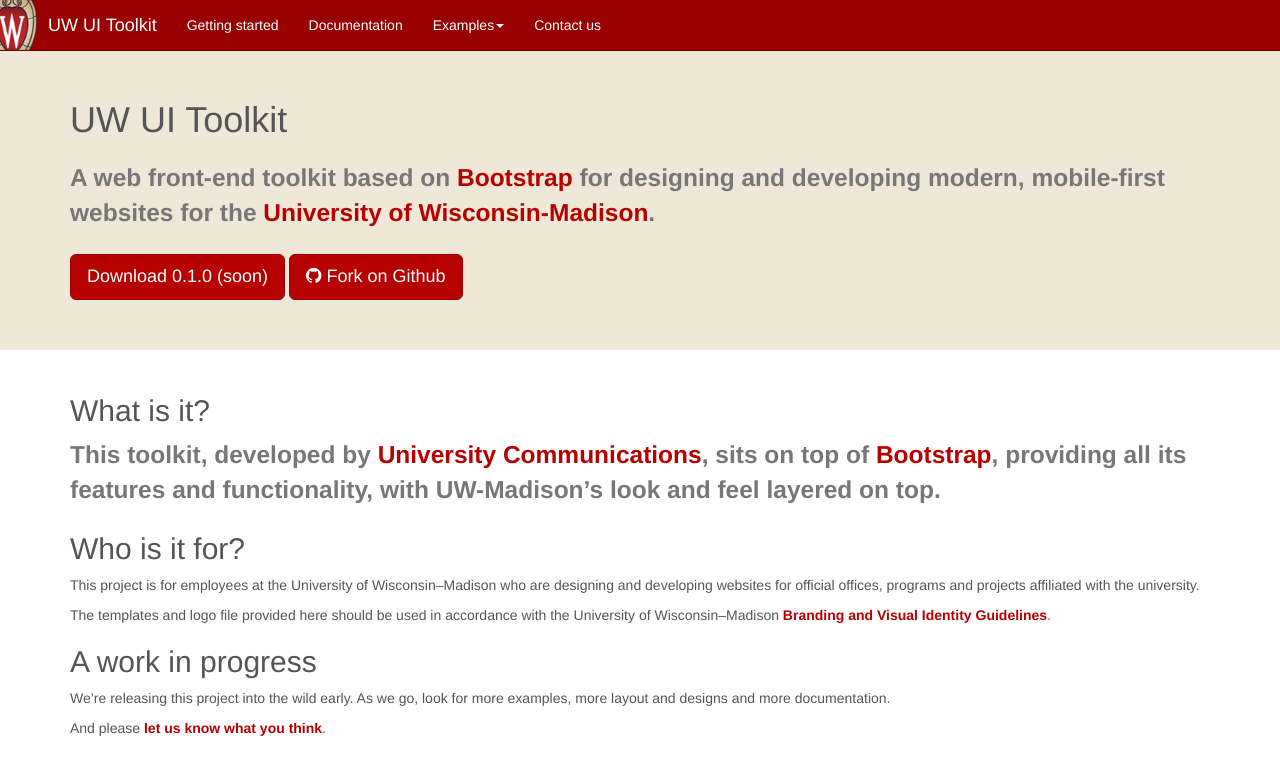
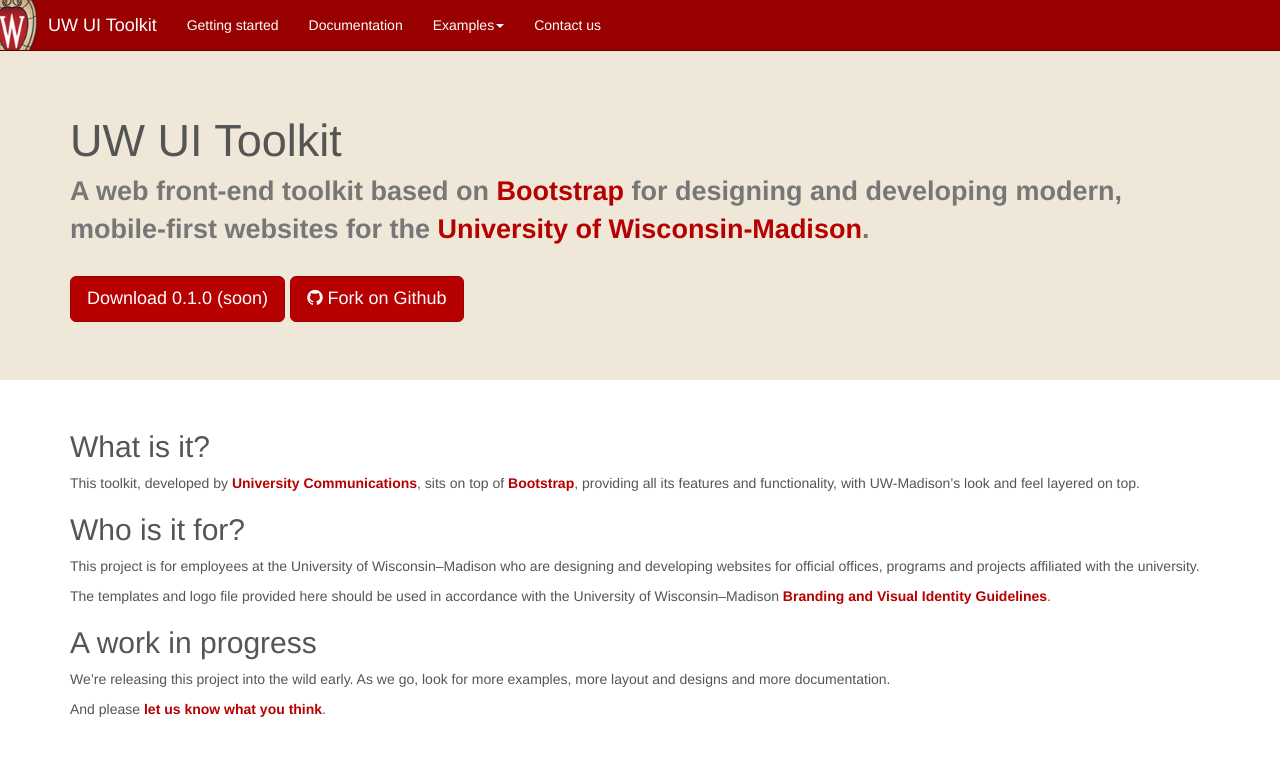
Before and after one commit to UWMadisonUcomm/uw-ui-toolkit, a Jekyll site: the page built from index.md, in a window 1280 px wide. Shown: the top 775 px of the page. Built offline with Jekyll 4.4.1, drawn with Linux system fonts in a browser that asks for light colours; nearby versions of some CDN libraries; Markdown is read by kramdown in place of the engine named in the settings.

Commit message:
Use jumbotron class instead of toolkit header; replace bold-first-graph with .uw-intro class

```diff
--- a/_layouts/page.html
+++ b/_layouts/page.html
@@ -2,10 +2,10 @@
 layout: default
 ---
 {% if page.slug == 'home' %}
-<div class="toolkit-header" style="background-color:#efe8d8;padding:30px 15px 40px">
-  <div class="container bold-first-graph">
+<div class="row jumbotron">
+  <div class="container">
     <h1>UW UI Toolkit</h1>
-    <p>
+    <p class="uw-intro">
       A web front-end toolkit based on <a href="http://getbootstrap.com">Bootstrap</a> for designing and developing modern, mobile-first websites for the  <a href="http://wisc.edu">University of Wisconsin-Madison</a>.
     </p>
     <p>
@@ -26,7 +26,7 @@
   </div>
   {% endif %}
   <div class="row">
-    <div class="col-md-12 main {% if page.bold-first-graph %}bold-first-graph{% endif %}">
+    <div class="col-md-12 main">
       {{ content }}
     </div>
   </div>
--- a/dist/css/uw-ui-toolkit.css
+++ b/dist/css/uw-ui-toolkit.css
@@ -670,7 +670,7 @@
 .btn .badge{position:relative;top:-1px}
 a.list-group-item.active>.badge,.nav-pills>.active>a>.badge{color:#b70101;background-color:#fff}
 .nav-pills>li>a>.badge{margin-left:3px}
-.jumbotron{padding:30px;margin-bottom:30px;font-size:21px;font-weight:200;line-height:2.1428571435;color:inherit;background-color:#eee}.jumbotron h1{line-height:1;color:inherit}
+.jumbotron{padding:30px;margin-bottom:30px;font-size:18px;font-weight:200;line-height:2.1428571435;color:inherit;background-color:#eee}.jumbotron h1{line-height:1;color:inherit}
 .jumbotron p{line-height:1.4}
 .container .jumbotron{border-radius:6px}
 @media screen and (min-width:768px){.jumbotron{padding-top:48px;padding-bottom:48px}.container .jumbotron{padding-left:60px;padding-right:60px} .jumbotron h1{font-size:63px}}
@@ -883,5 +883,6 @@
 .navbar .dropdown-menu .divider{margin:4px 0;background-color:transparent}
 .page-header{margin-top:0}.page-header h1{margin-top:0}
 @media (min-width:768px){.navbar{padding-left:15px}.navbar .navbar-collapse{background-color:transparent} .navbar .dropdown-menu .divider{margin:9px 0;background-color:#eee}}body>.container{margin-top:24px;margin-bottom:24px}
+.jumbotron{background-color:#efe8d8}.jumbotron h1{font-size:45px}
 [class*="col-"] p a,[class*="col-"] li a{font-weight:bold}
-.bold-first-graph p:first-of-type{font-size:1.75em;font-weight:bold;margin-bottom:1em;color:#777}
+.uw-intro{font-size:1.5em;font-weight:bold;margin-bottom:1em;color:#777}
--- a/src/less/uw-variables.less
+++ b/src/less/uw-variables.less
@@ -403,7 +403,7 @@
 @jumbotron-color:                inherit;
 @jumbotron-bg:                   @gray-lighter;
 @jumbotron-heading-color:        inherit;
-@jumbotron-font-size:            ceil(@font-size-base * 1.5);
+@jumbotron-font-size:            ceil(@font-size-base * 1.25); //uwbs
 
 
 // Form states and alerts
```
Also changed, not shown: index.md (+1 -1 lines), src/less/uw-css-patterns.less (+14 -9 lines).
